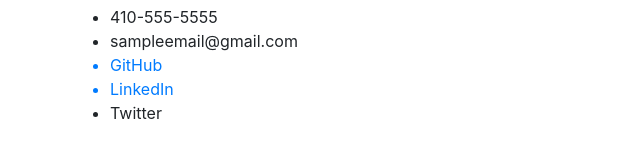
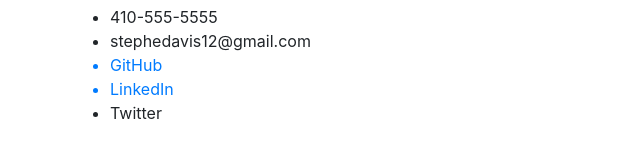
Before and after one commit to whatawhat/portfolioTwo, a plain HTML site: page practicePortfolio.html in a window 1280 px wide. Shown: the part 1262-1409 px from the top of the page, 0-640 px from the left. Drawn offline with nearby package versions, Linux system fonts and the light colour scheme.

Commit message:
updated email to the correct one

```diff
--- a/practicePortfolio.html
+++ b/practicePortfolio.html
@@ -126,7 +126,7 @@ Links: About Me, Work, Contact Me, and Resume
             <h2 id="subbox3">Contact Me</h2>
             <ul id="Contact">
                 <li>410-555-5555</li>
-                <li>sampleemail@gmail.com</li>
+                <li>stephedavis12@gmail.com</li>
                 <a href="https://github.com/whatawhat" target="_blank"><li>GitHub</li></a>
                 <a href="www.linkedin.com/in/stephanie-davis-56780b3b" target="_blank"><li>LinkedIn</li></a>
                 <li>Twitter</li>
```
